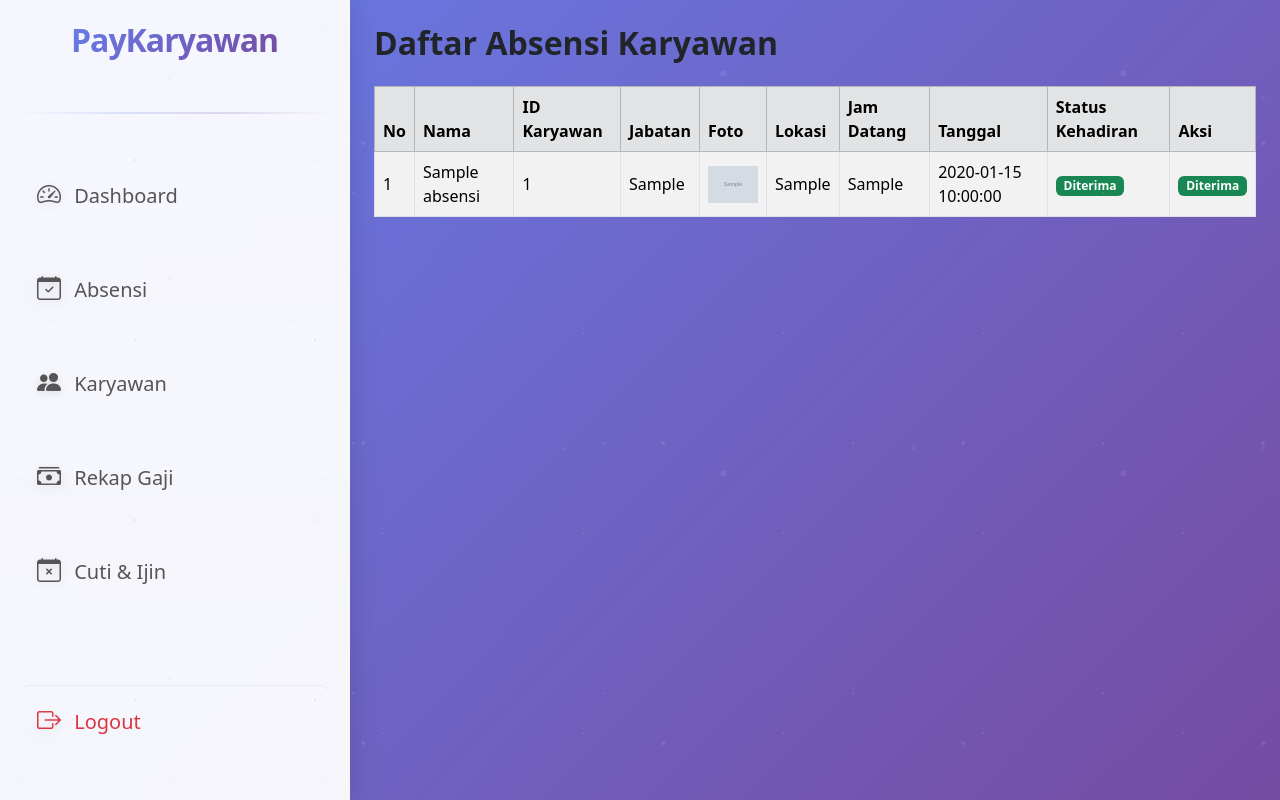
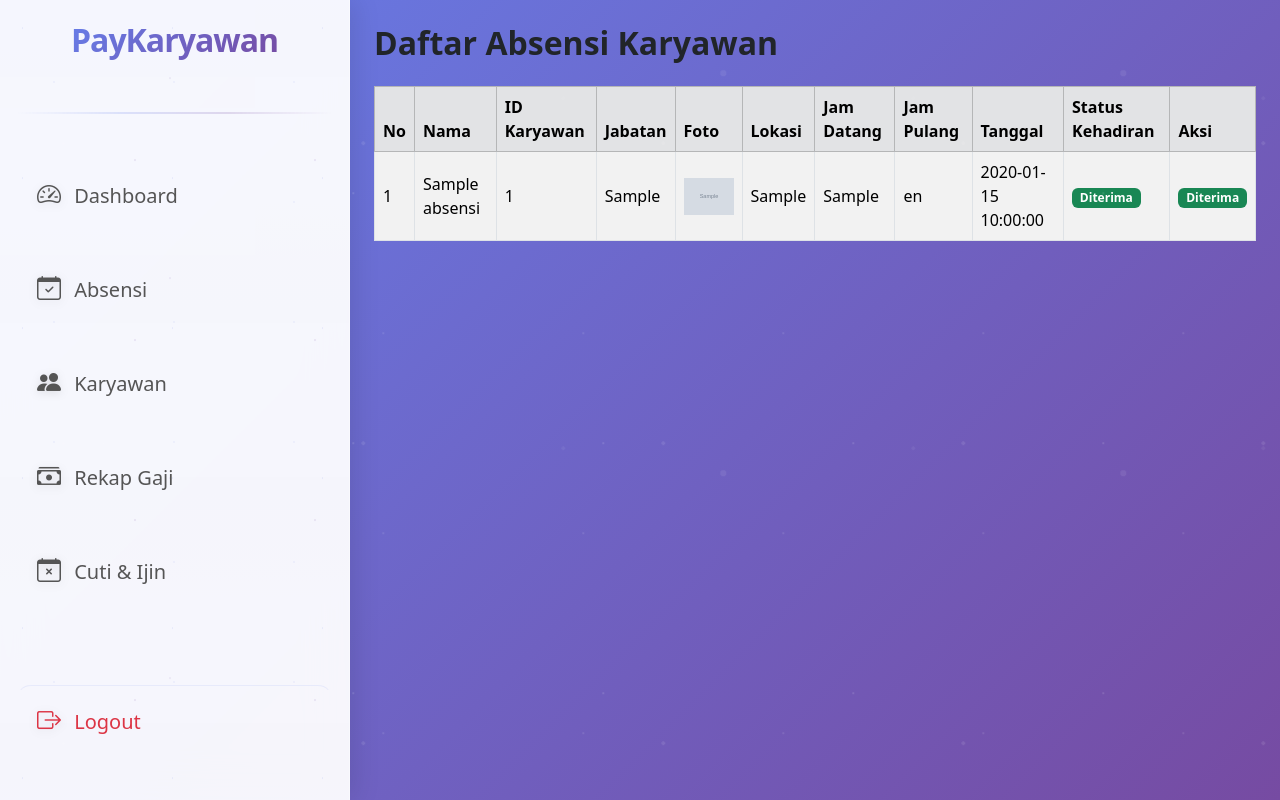
Before and after one commit to Saroyann/payKaryawan, a PHP site: page /payKaryawan/app/controllers/AbsensiController.php in a window 1280 px wide. Run offline with PHP 8.4, Linux system fonts and the light colour scheme; the visitor is signed in with stand-in values (Sample User, id 1); tables that the repository leaves empty or names only in its code hold one stand-in row (values such as "Sample post"); grey boxes marked "Sample" are stand-in pictures.

Commit message:
AbsensiController - UPDATE - 1. MENAMBAHKAN KOLOM JAM PULANG. 2. MENAMBAHKAN SISTEM DENDA KETERLAMBATAN ABSEN DATANG DAN ABSEN PULANG  ; RekapGajiController- UPDATE - MEMBUAT PERHITUNGAN GAJI PER DETIK

```diff
--- a/app/controllers/AbsensiController.php
+++ b/app/controllers/AbsensiController.php
@@ -68,7 +68,29 @@
                 exit;
             }
 
+            // Batasi jam absensi datang
+            $now = new DateTime();
+            $start = new DateTime(date('Y-m-d') . ' 08:00:00');
+            $end = new DateTime(date('Y-m-d') . ' 17:00:00');
+            if ($now < $start || $now > $end) {
+                $_SESSION['error_foto'] = "Absen datang hanya bisa dilakukan antara jam 08.00 sampai 17.00.";
+                header('Location: /payKaryawan/public/absensi');
+                exit;
+            }
+
             $jam_datang = date('Y-m-d H:i:s');
+
+            // Hitung denda jika telat lebih dari 15 menit dari jam 08:00
+            $denda = 0;
+            $jam_masuk_normal = new DateTime(date('Y-m-d') . ' 08:00:00');
+            $jam_datang_obj = new DateTime($jam_datang);
+            $selisih = $jam_masuk_normal->diff($jam_datang_obj);
+            $menit_telat = ($jam_datang_obj > $jam_masuk_normal) ? ($selisih->h * 60 + $selisih->i) : 0;
+
+            if ($menit_telat > 15) {
+                // Misal denda Rp 10.000 jika telat lebih dari 15 menit
+                $denda = 10000;
+            }
 
             // Debug info
             error_log("DEBUG - Processing absen datang for: " . $id_karyawan);
@@ -129,7 +151,8 @@
                 'lokasi' => $lokasi,
                 'jam_datang' => $jam_datang,
                 'tanggal' => $tanggal,
-                'status' => 'hadir'
+                'status' => 'hadir',
+                'denda' => $denda
             ];
 
             error_log("DEBUG - Data yang akan disimpan: " . print_r($data, true));
@@ -161,6 +184,21 @@
 
             if (!$id_karyawan) {
                 $_SESSION['error_foto'] = "Session tidak valid.";
+                header('Location: /payKaryawan/public/absensi');
+                exit;
+            }
+
+            // Batas waktu absen pulang: 17:00 sampai 17:15
+            $now = new DateTime();
+            $start = new DateTime(date('Y-m-d') . ' 17:00:00');
+            $end = new DateTime(date('Y-m-d') . ' 17:15:00');
+            if ($now < $start) {
+                $_SESSION['error_foto'] = "Absen pulang hanya bisa dilakukan mulai jam 17.00.";
+                header('Location: /payKaryawan/public/absensi');
+                exit;
+            }
+            if ($now > $end) {
+                $_SESSION['error_foto'] = "Absen pulang sudah ditutup (melebihi batas toleransi 15 menit setelah jam 17.00).";
                 header('Location: /payKaryawan/public/absensi');
                 exit;
             }
--- a/app/views/pages/admin/AbsensiAdmin.php
+++ b/app/views/pages/admin/AbsensiAdmin.php
@@ -12,6 +12,7 @@
                         <th>Foto</th>
                         <th>Lokasi</th>
                         <th>Jam Datang</th>
+                        <th>Jam Pulang</th> <!-- Tambahkan kolom ini -->
                         <th>Tanggal</th>
                         <th>Status Kehadiran</th>
                         <th>Aksi</th>
@@ -20,7 +21,7 @@
                 <tbody>
                     <?php if (empty($dataAbsensi)): ?>
                         <tr>
-                            <td colspan="10" class="text-center bg-white">Tidak ada kegiatan absensi.</td>
+                            <td colspan="11" class="text-center bg-white">Tidak ada kegiatan absensi.</td>
                         </tr>
                     <?php else: ?>
                         <?php foreach ($dataAbsensi as $i => $absen): ?>
@@ -67,13 +68,15 @@
                                     <?php endif; ?>
                                 </td>
                                 <td><?= htmlspecialchars($absen['jam_datang']) ?></td>
+                                <td><?= htmlspecialchars($absen['jam_pulang'] ?? '-') ?></td> <!-- Kolom jam pulang -->
                                 <td><?= htmlspecialchars($absen['tanggal']) ?></td>
-                                <td> <?php if (!empty($absen['status_verifikasi'])): ?>
+                                <td>
+                                    <?php if (!empty($absen['status_verifikasi'])): ?>
                                         <span class="badge bg-<?= $absen['status_verifikasi'] === 'diterima' ? 'success' : ($absen['status_verifikasi'] === 'ditolak' ? 'danger' : 'secondary') ?>">
                                             <?= ucfirst($absen['status_verifikasi']) ?>
                                         </span>
                                     <?php endif; ?>
-                                </td> <!-- Kolom status kehadiran -->
+                                </td>
                                 <td>
                                     <?php if ($absen['status_verifikasi'] === 'menunggu' || empty($absen['status_verifikasi'])): ?>
                                         <form method="POST" action="/payKaryawan/app/controllers/VerifikasiController.php" style="display:inline;">
```
Also changed, not shown: app/controllers/RekapGajiController.php (+3 -13 lines), public/uploads/absen_6847801064ac6.jpg (deleted), public/uploads/absen_6847f0bbb2525.jpg (renamed from public/uploads/absen_68457c725a29e.jpg), public/uploads/absen_6847f1743b5b7.jpg (renamed from public/uploads/absen_684584df1b09f.jpg), 2 other files.
